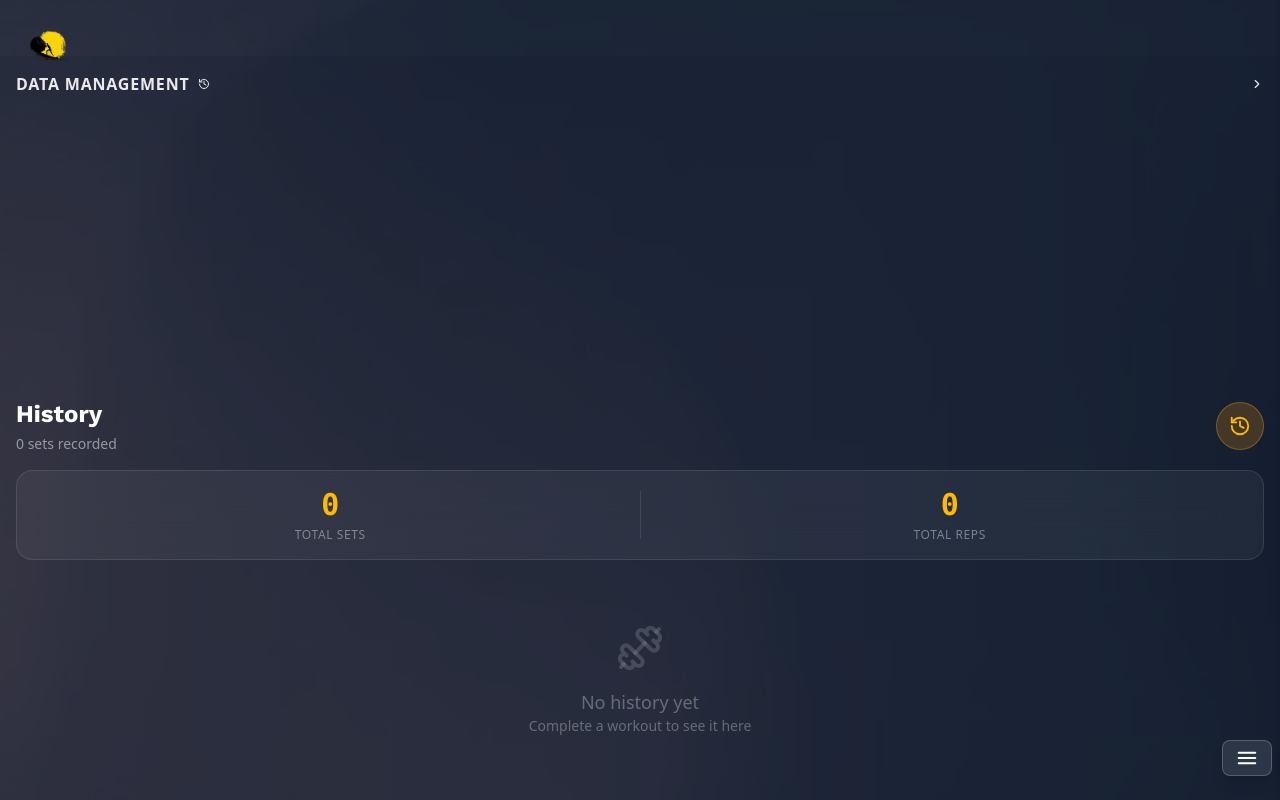
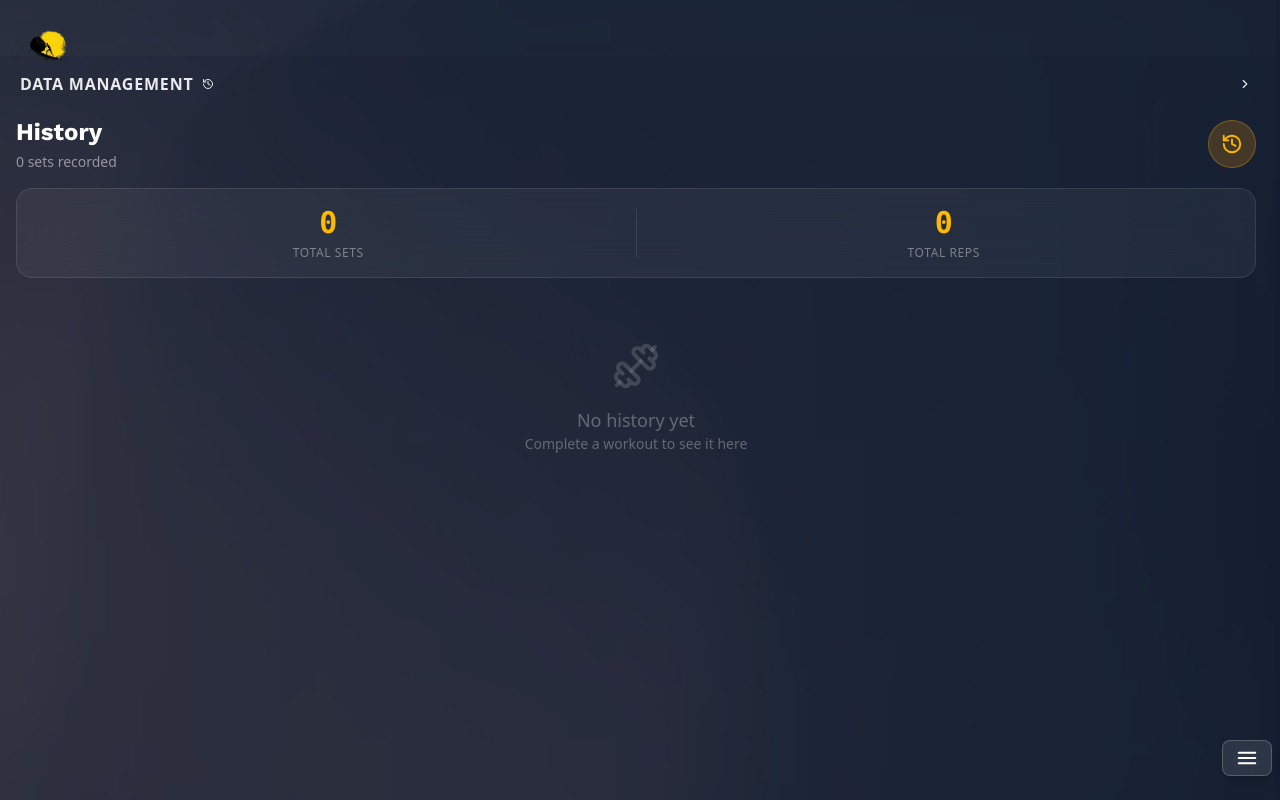
Before and after one commit to Fr1endly/resistance-diary, a React (Vite) app: page /history in a window 1280 px wide. Built offline with nearby package versions, Linux system fonts and the light colour scheme.

Commit message:
Fixed history page scrolling issue

```diff
--- a/src/routes/history.tsx
+++ b/src/routes/history.tsx
@@ -25,9 +25,9 @@ function Page() {
         <PageLayout
             variant="glass"
             bottomSlot={
-                <div className="w-full h-full flex flex-col">
+                <div className="w-full h-full flex flex-col overflow-y-auto pr-2 -mr-2 custom-scrollbar">
                     {/* Data Management Section */}
-                    <div className="flex-1 overflow-y-auto -mx-1 mb-2 px-1">
+                    <div className="mb-2 px-1">
                         <button
                             onClick={() => setIsDataManagementOpen(!isDataManagementOpen)}
                             className="w-full flex items-center justify-between text-base font-semibold text-white/90 uppercase tracking-wider mb-3 hover:text-white/60 transition-colors"
```
